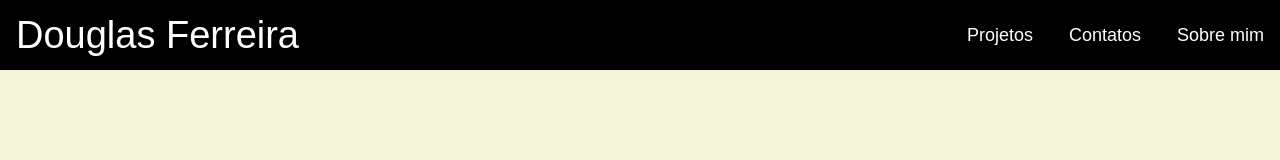
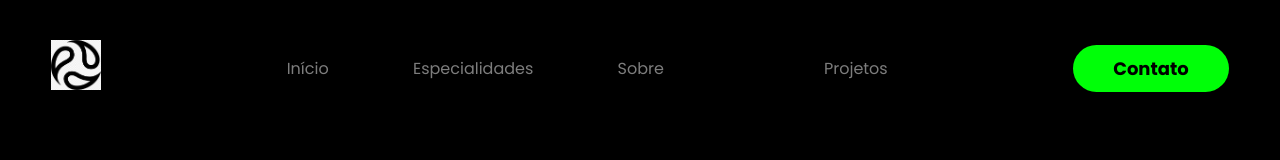
Before and after one commit to Douglas-Frst/Projects, a plain HTML site: page Portifólio/index.html in a window 1280 px wide. Drawn offline with Linux system fonts and the light colour scheme.

Commit message:
Mudanças da estilização do header/Nav

```diff
--- a/Portifólio/index.html
+++ b/Portifólio/index.html
@@ -9,14 +9,22 @@
 </head>
 <body>
     <header>
-        <nav>
-            <a href="#" class="logo">Douglas Ferreira</a>
-                <ul class="nav-list">
-                    <li><a href="#">Projetos</a></li>
-                    <li><a href="#">Contatos</a></li>
-                    <li><a href="#">Sobre mim</a></li>
-                </ul>
-        </nav>
+        <div class="interface">
+            <div class="logo">
+                <a href="#"><img src="img/50-px-icon-11553464108sxqeffscde.png" alt="logo-do-portifolio"></a>
+            </div>
+                <nav class="menu-desktop">
+                    <ul class="nav-list">
+                        <li><a href="#">Início</a></li>
+                        <li><a href="#">Especialidades</a></li>
+                        <li><a href="#">Sobre</a><li>
+                        <li><a href="#">Projetos</a></li>
+                    </ul>
+                </nav>
+            <div class="btn-contato">
+                <a href="#"><button>Contato</button></a>
+            </div>
+        </div> <!--Interface-->
     </header>
 </body>
 </html>
--- a/Portifólio/style.css
+++ b/Portifólio/style.css
@@ -1,55 +1,70 @@
+@import url('https://fonts.googleapis.com/css2?family=Poppins:ital,wght@0,100;0,200;0,300;0,400;0,500;0,600;0,700;0,800;0,900;1,100;1,200;1,300;1,400;1,500;1,600;1,700;1,800;1,900&display=swap');
+
 * {
     padding: 0;
     margin: 0;
     box-sizing: border-box;
+    font-family: 'Poppins', sans-serif;
 }
 
 body {
-    font-family: sans-serif;
-    background-color: beige;
+    background-color: black;
+    height: 100vh;
+}
+
+.interface {
+    max-width: 1280px;
+    margin: 0 auto;
+
+}
+
+
+.logo img {
+    width: 50px;
+    height: 50px;
+
 }
 
 header {
-    background-color: black;
-    padding-inline: 16px;
+    padding: 40px 4%;
 }
 
-nav {
-    max-width: 1280px;
-    height: 70px;
-    margin-inline: auto;
+header > .interface {
     display: flex;
+    align-items: center;
     justify-content: space-between;
-    align-items: center;
-    color: white;
 }
 
-.nav-list {
-    display: flex;
-    gap: 36px;
-    list-style: none;
+header a {
+    color: #7d7d7d;
     text-decoration: none;
-}
-
-.nav-list a {
-    text-decoration: none;
-    color: white;
-    font-size: 18px;
-    padding-block: 16px;
-}
-
-.nav-list a:hover {
-    color: rgb(165, 206, 241);
-}
-
-.logo {
-    font-size: 38px;
-    list-style: none;
-    text-decoration: none;
-    color: white;
+    display: inline-block;
 
 }
 
-.logo:hover {
-    color: rgb(165, 206, 241);
+
+header a:hover {
+    color: #fff;
+    transform: scale(1.5);
+    transition: .2s;
 }
+
+header nav ul li {
+    list-style: none;
+    display: inline-block;
+    padding: 0 40px;
+}
+
+header .btn-contato button {
+    padding: 10px 40px;
+    font-size: 18px;
+    font-weight: 700;
+    border-radius: 30px;
+    cursor: pointer;
+    background-color: #00ff08;
+    border: 0;
+}
+
+header .btn-contato button:hover {
+    box-shadow: 0px 0px 8px #08ff0868;
+}
```
Also changed, not shown: Portifólio/img/50-px-icon-11553464108sxqeffscde.png (added).
